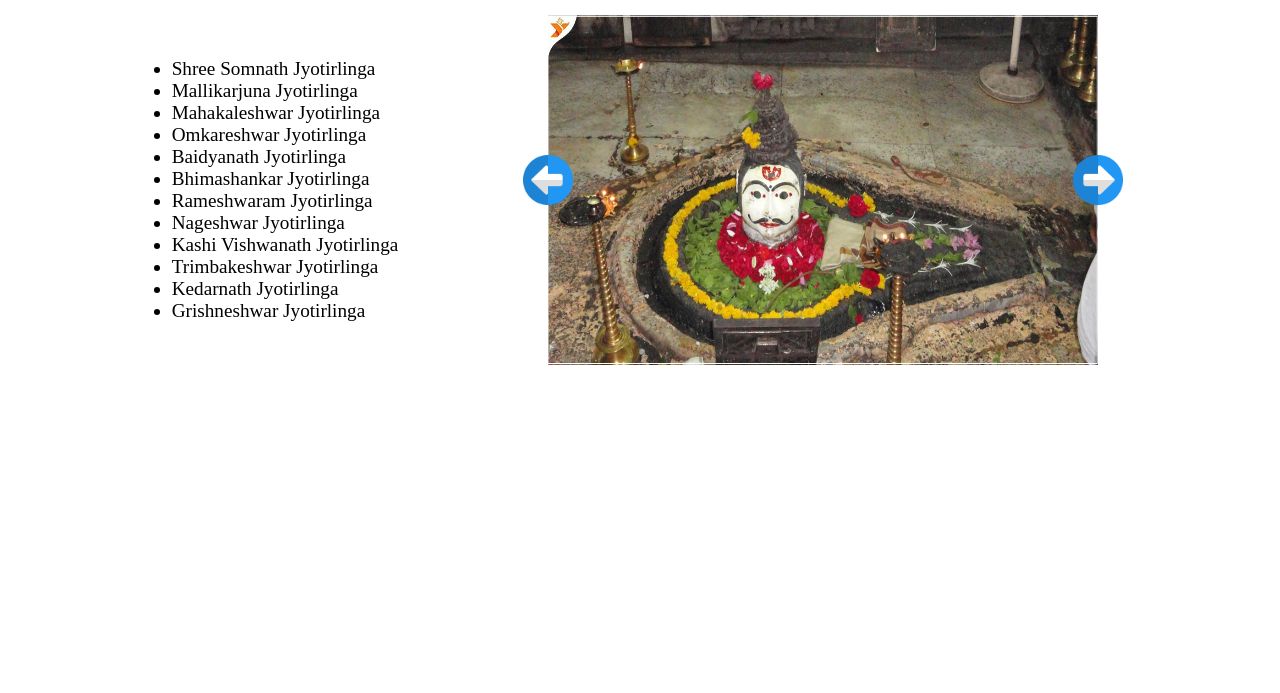
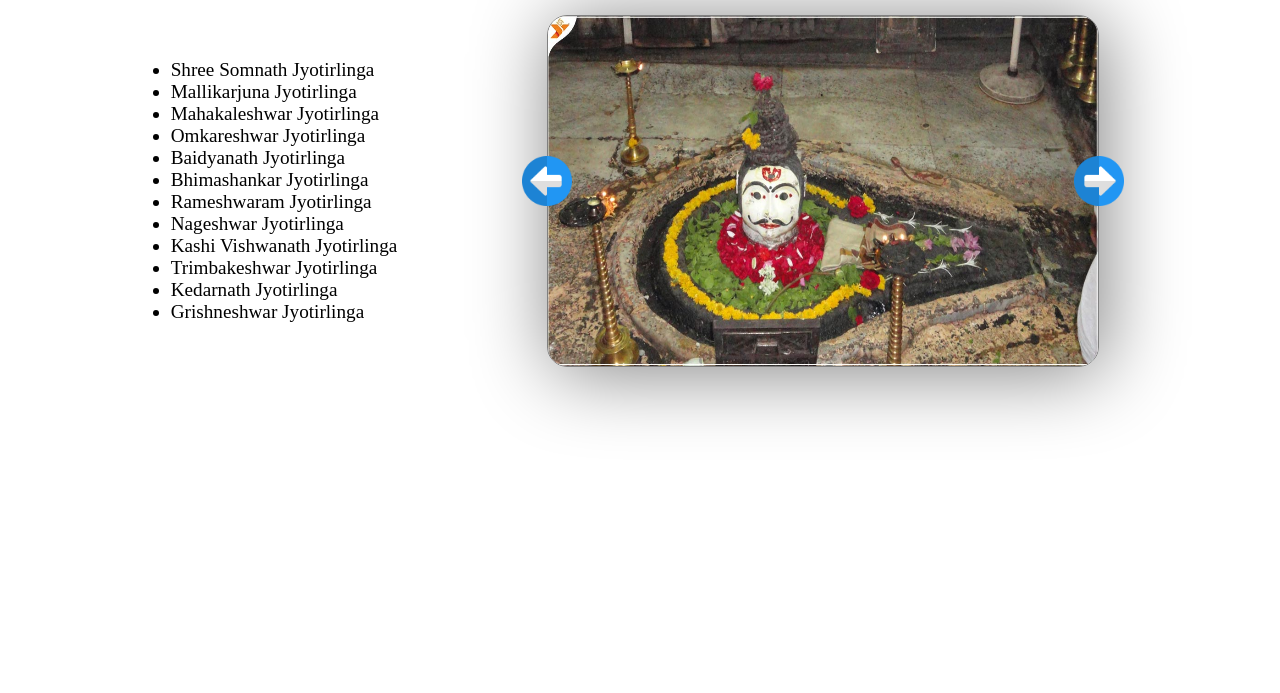
Before and after one commit to karishmawadaskar/image-gallery, a plain HTML site: page index.html in a window 1280 px wide. Shown: the part 107-800 px from the top of the page. Drawn offline with Linux system fonts and the light colour scheme.

Commit message:
added box shadow to the image

```diff
--- a/style.css
+++ b/style.css
@@ -28,6 +28,9 @@ h1{
 .image {
     height: 350px;
     width: 550px;
+    border: 1px grey solid;
+    border-radius: 20px;
+    box-shadow: 5px 5px 80px grey;
 }
 
 .next-btn {
```
